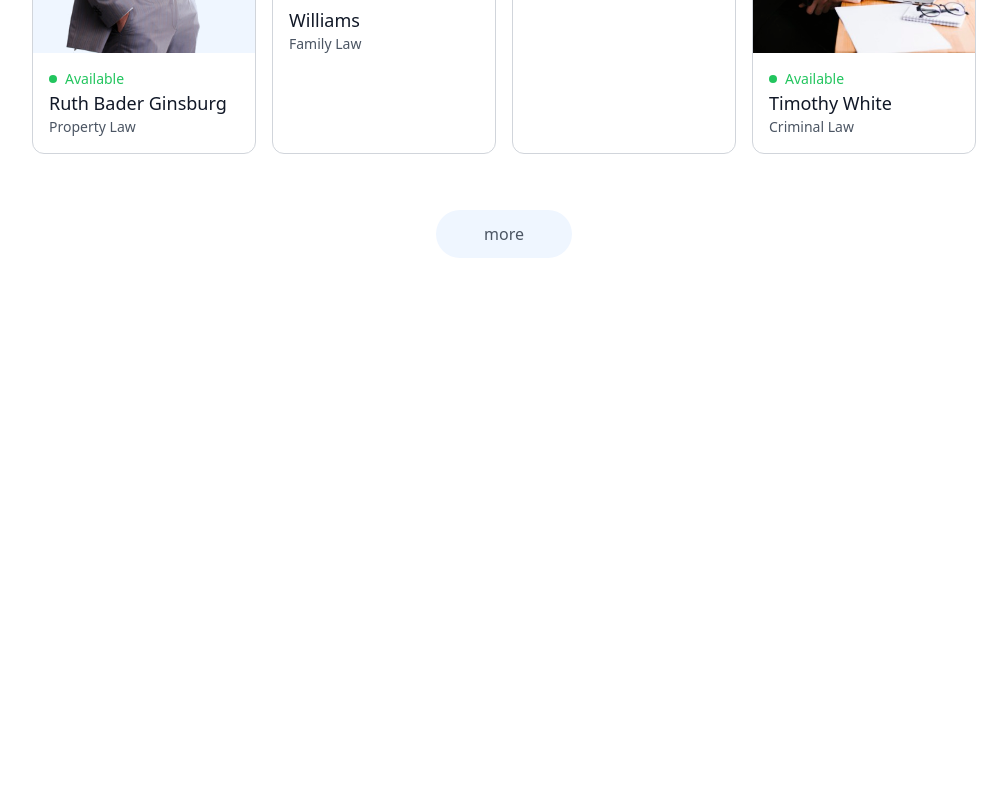
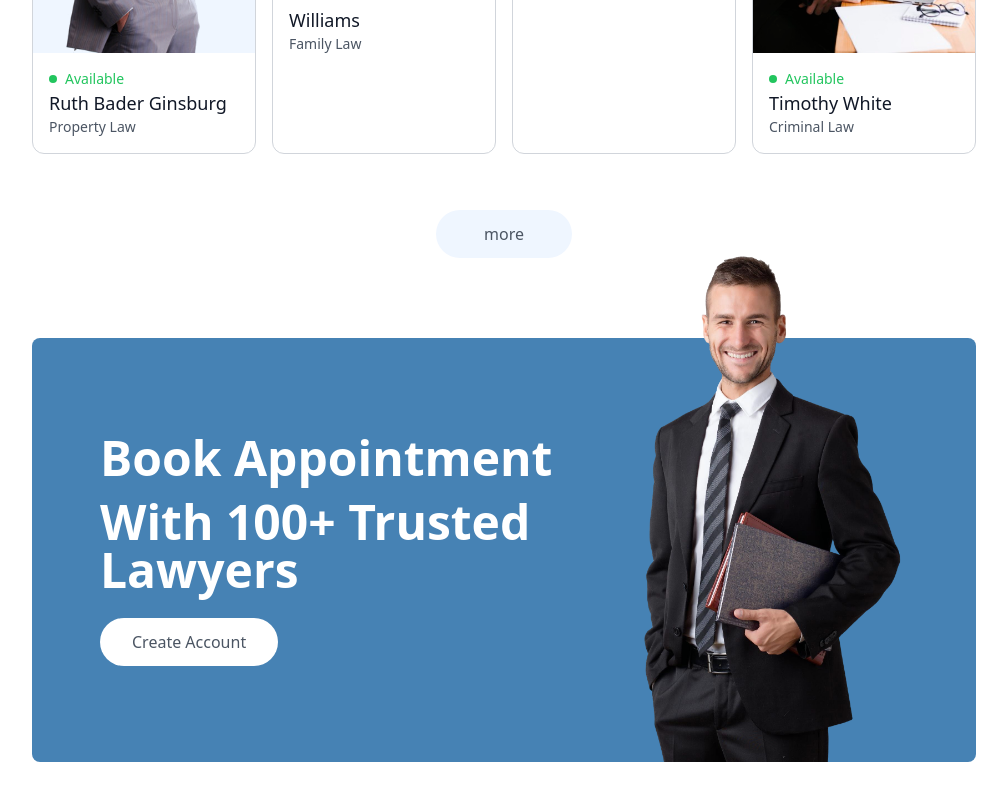
Before and after one commit to MandeepBasnet/SYP-LawyerConnect-, a React (Vite) app in the folder Frontend/: page / in a window 1280 px wide. Shown: the part 2321-3121 px from the top of the page, without its empty margins (136-1143 px from the left). Before the commit the page ends 2643 px from the top, so only its background shows below. Built offline with nearby package versions, Linux system fonts and the light colour scheme.

Commit message:
Ninth Commit

```diff
--- /dev/null
+++ b/Frontend/src/components/Banner.jsx
@@ -0,0 +1,29 @@
+/* eslint-disable no-unused-vars */
+import React from 'react'
+import { assets } from '../assets/assets'
+import { useNavigate } from 'react-router-dom'
+
+const Banner = () => {
+
+  const navigate = useNavigate();
+
+  return (
+    <div className='flex bg-primary rounded-lg px-6 sm:px-10 md:px-14 lg:px-12 my-20 md:mx-10'>
+      {/* Left Side */}
+      <div className='flex-1 py-8 sm:py-10 md:py-16 lg:py-24 lg:pl-5'>
+        <div className='text-xl sm:text-2xl md:text-3xl lg:text-5xl text-white font-semibold'>
+          <p>Book Appointment</p>
+          <p className='mt-4'>With 100+ Trusted Lawyers</p>
+        </div>
+        <button onClick={() => {navigate('/login'); scrollTo(0, 0)}} className='bg-white text-sm sm:text-base text-gray-600 px-8 py-3 rounded-full mt-6 hover:scale-105 transition-all duration-300'>Create Account</button>
+      </div>
+
+      {/* Right Side */}
+      <div className='hidden md:block md:w-1/2 lg:w-[370px] relative'>
+        <img className='w-full absolute bottom-0 right-0 max-w-md' src={assets.appointment_img} alt="" />
+      </div>
+    </div>
+  )
+}
+
+export default Banner
--- a/Frontend/src/pages/Home.jsx
+++ b/Frontend/src/pages/Home.jsx
@@ -3,6 +3,7 @@
 import Header from '../components/Header'
 import PracticeArea from '../components/PracticeArea'
 import TopLawyers from '../components/TopLawyers'
+import Banner from '../components/Banner'
 
 const Home = () => {
   return (
@@ -10,6 +11,7 @@
       <Header/>
       <PracticeArea/>
       <TopLawyers/>
+      <Banner/>
     </div>
   )
 }
```
